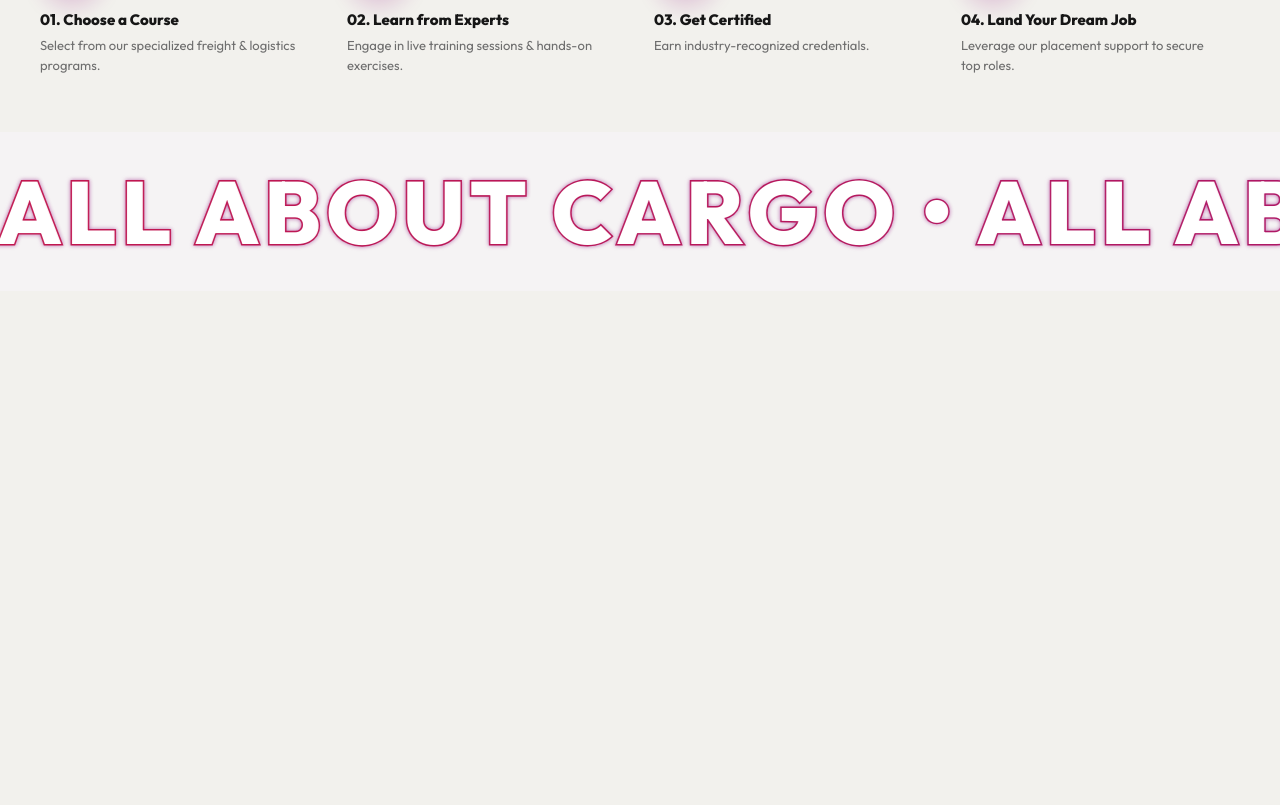
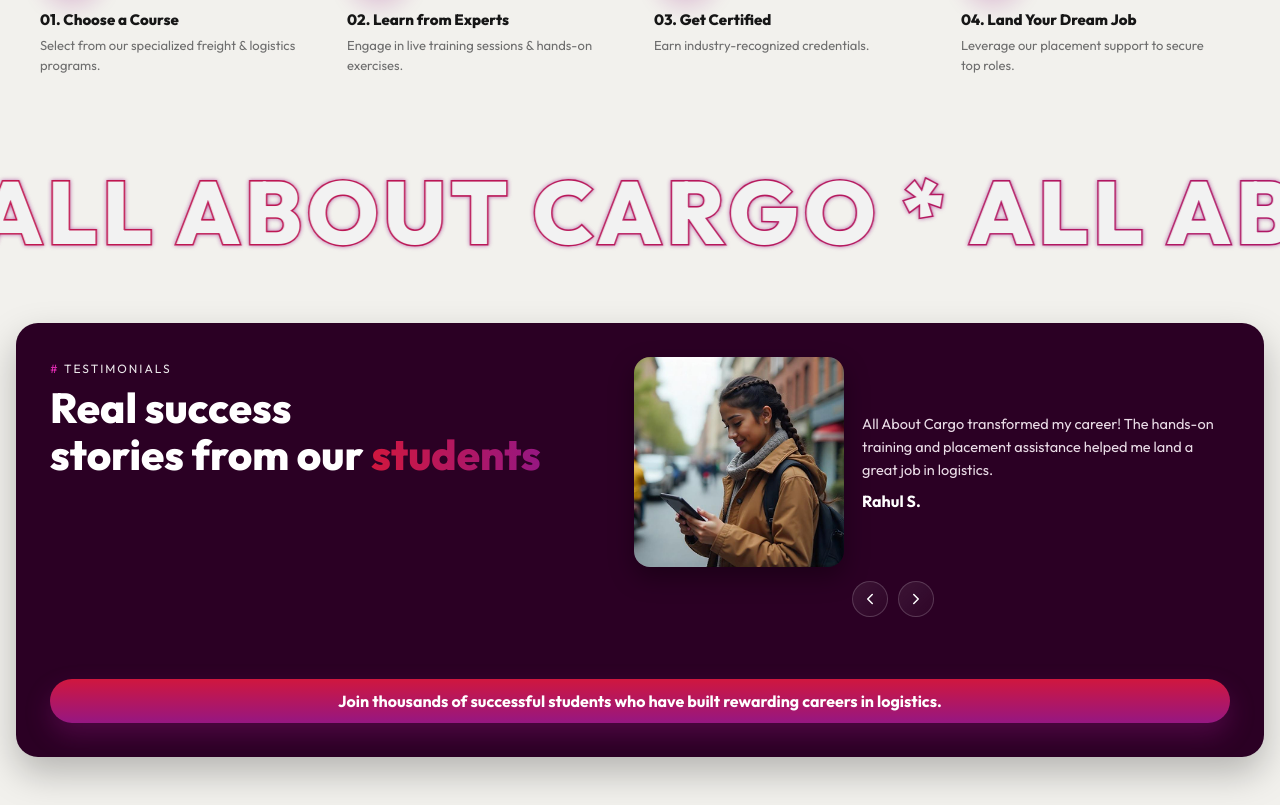
Before and after one commit to pixelvikas/AllAboutCargo, a React (Vite) app: page / in a window 1280 px wide. Shown: the part 4162-4967 px from the top of the page. Before the commit the page ends 4453 px from the top, so only its background shows below. Built offline with nearby package versions, Linux system fonts and the light colour scheme; a web font is replaced by a local one.

Commit message:
Testimonial Section Completed

```diff
--- a/src/Pages/Home/Home.jsx
+++ b/src/Pages/Home/Home.jsx
@@ -16,6 +16,7 @@
 import exp6 from "../../assets/exp6.png";
 import exp7 from "../../assets/exp7.png";
 import exp8 from "../../assets/exp8.png";
+import { FiChevronLeft, FiChevronRight } from "react-icons/fi";
 
 import { FiArrowUpRight } from "react-icons/fi";
 import {
@@ -131,8 +132,36 @@
     desc: "Leverage our placement support to secure top roles.",
   },
 ];
+
+const TESTIMONIALS = [
+  {
+    img: "../../src/assets/testimonial1.png",
+    quote:
+      "All About Cargo transformed my career! The hands-on training and placement assistance helped me land a great job in logistics.",
+    name: "Rahul S.",
+  },
+  {
+    img: "../../src/assets/testimonial1.png",
+    quote:
+      "Super practical sessions and mentorship. I could apply concepts immediately at work.",
+    name: "Neha K.",
+  },
+  {
+    img: "../../src/assets/testimonial1.png",
+    quote:
+      "Excellent curriculum and network. Highly recommend to anyone entering freight.",
+    name: "Arun P.",
+  },
+];
 /* ---------- component ---------- */
 function Home() {
+  const [idx, setIdx] = React.useState(0);
+
+  const prev = () => setIdx((p) => (p === 0 ? TESTIMONIALS.length - 1 : p - 1));
+  const next = () => setIdx((p) => (p + 1) % TESTIMONIALS.length);
+
+  const t = TESTIMONIALS[idx];
+
   return (
     <>
       {/* HERO */}
@@ -175,7 +204,6 @@
           </section>
         </div>
       </div>
-
       {/* ABOUT */}
       <section className="about">
         <div className="about-media">
@@ -224,7 +252,6 @@
           </a>
         </div>
       </section>
-
       {/* SERVICES */}
       <section className="services">
         <div className="services-inner">
@@ -255,7 +282,6 @@
           </div>
         </div>
       </section>
-
       {/* WHO WE ARE */}
       <section className="who">
         <div className="who-inner">
@@ -312,7 +338,6 @@
           </div>
         </div>
       </section>
-
       {/* EXPERTISE */}
       <section className="exp">
         <div className="exp-inner">
@@ -342,7 +367,6 @@
           </div>
         </div>
       </section>
-
       <section className="why">
         <div className="why-card">
           <img
@@ -373,7 +397,6 @@
           </div>
         </div>
       </section>
-
       <section className="hww">
         <div className="hww-inner">
           {/* Header */}
@@ -402,17 +425,60 @@
           </div>
         </div>
       </section>
-
       <section className="marquee">
         <div className="marquee-inner">
-          <span data-text="ALL ABOUT CARGO • ALL ABOUT CARGO • ALL ABOUT CARGO • ALL ABOUT CARGO • ">
-            ALL ABOUT CARGO • ALL ABOUT CARGO • ALL ABOUT CARGO • ALL ABOUT
-            CARGO •
+          <span data-text="ALL ABOUT CARGO * ALL ABOUT CARGO * ALL ABOUT CARGO * ALL ABOUT CARGO * ">
+            ALL ABOUT CARGO * ALL ABOUT CARGO * ALL ABOUT CARGO * ALL ABOUT
+            CARGO *
           </span>
-          <span data-text="ALL ABOUT CARGO • ALL ABOUT CARGO • ALL ABOUT CARGO • ALL ABOUT CARGO • ">
-            ALL ABOUT CARGO • ALL ABOUT CARGO • ALL ABOUT CARGO • ALL ABOUT
-            CARGO •
+          <span data-text="ALL ABOUT CARGO * ALL ABOUT CARGO * ALL ABOUT CARGO * ALL ABOUT CARGO * ">
+            ALL ABOUT CARGO * ALL ABOUT CARGO * ALL ABOUT CARGO * ALL ABOUT
+            CARGO *
           </span>
+        </div>
+      </section>
+      <section className="t-wrap">
+        <div className="t-card">
+          {/* left headline */}
+          <div className="t-left">
+            <span className="t-eyebrow">
+              <span className="pink">#</span> TESTIMONIALS
+            </span>
+            <h2 className="t-title">
+              Real success
+              <br />
+              stories from our <span>students</span>
+            </h2>
+          </div>
+
+          {/* right testimonial */}
+          <div className="t-right">
+            <div className="t-item">
+              <div className="t-photo">
+                <img src={t.img} alt={`${t.name} testimonial`} />
+              </div>
+
+              <div className="t-quote">
+                <p className="t-text">{t.quote}</p>
+                <p className="t-name">{t.name}</p>
+              </div>
+            </div>
+
+            <div className="t-arrows">
+              <button className="t-btn" aria-label="Previous" onClick={prev}>
+                <FiChevronLeft />
+              </button>
+              <button className="t-btn" aria-label="Next" onClick={next}>
+                <FiChevronRight />
+              </button>
+            </div>
+          </div>
+
+          {/* full-width CTA */}
+          <a href="#join" className="t-cta">
+            Join thousands of successful students who have built rewarding
+            careers in logistics.
+          </a>
         </div>
       </section>
     </>
--- a/src/Pages/Home/style.css
+++ b/src/Pages/Home/style.css
@@ -1226,7 +1226,6 @@
 
 /* ====== MARQUEE SECTION ====== */
 .marquee {
-  background: #f5f3f4; /* light neutral background */
   overflow: hidden;
   white-space: nowrap;
   width: 100%;
@@ -1251,7 +1250,7 @@
   padding-right: 3rem;
   text-transform: uppercase;
   position: relative;
-  color: #ffffff; /* inner fill stays white */
+  color: #f2f2f2; /* inner fill stays white */
 
   /* reserve border width for gradient outline */
   -webkit-text-stroke: 3px transparent;
@@ -1305,3 +1304,187 @@
     -webkit-text-stroke: 2px transparent;
   }
 }
+
+/* Section spacing */
+.t-wrap {
+  padding: 32px 16px 48px;
+}
+
+/* Main rounded container */
+.t-card {
+  width: 100%;
+  margin: 0 auto;
+  background: #2b0024; /* deep plum */
+  color: #ffffff;
+  border-radius: 22px;
+  padding: clamp(20px, 4vw, 34px);
+  position: relative;
+  box-shadow: 0 16px 36px rgba(0, 0, 0, 0.25);
+
+  display: grid;
+  grid-template-columns: 1.05fr 1.15fr;
+  gap: clamp(18px, 4vw, 40px);
+}
+
+/* Eyebrow */
+.t-eyebrow {
+  display: inline-block;
+  font-size: 12px;
+  letter-spacing: 2px;
+  opacity: 0.9;
+  color: #fff;
+  margin-bottom: 8px;
+}
+.t-eyebrow .hash {
+  background: linear-gradient(90deg, #d0173e, #961782);
+  -webkit-background-clip: text;
+  -webkit-text-fill-color: transparent;
+  background-clip: text;
+  text-fill-color: transparent;
+  margin-right: 6px;
+}
+
+/* Title (left) */
+.t-title {
+  margin: 0;
+  font-weight: 800;
+  font-size: clamp(28px, 5vw, 42px);
+  line-height: 1.12;
+  color: #ffffff;
+}
+.t-title span {
+  background: linear-gradient(90deg, #d0173e, #961782);
+  -webkit-background-clip: text;
+  -webkit-text-fill-color: transparent;
+  background-clip: text;
+  text-fill-color: transparent;
+}
+
+/* Right block */
+.t-right {
+  display: grid;
+  gap: 14px;
+  align-content: start;
+}
+
+/* Testimonial item layout */
+.t-item {
+  display: grid;
+  grid-template-columns: auto 1fr;
+  gap: 18px;
+  align-items: center;
+}
+
+/* Photo card */
+.t-photo {
+  width: clamp(140px, 22vw, 210px);
+  height: clamp(140px, 22vw, 210px);
+  border-radius: 16px;
+  overflow: hidden;
+  box-shadow: 0 10px 24px rgba(0, 0, 0, 0.35);
+}
+.t-photo img {
+  width: 100%;
+  height: 100%;
+  object-fit: cover;
+  display: block;
+}
+
+/* Quote + author */
+.t-quote {
+  min-width: 0;
+}
+.t-text {
+  margin: 0 0 10px 0;
+  font-size: clamp(13.5px, 1.6vw, 14.5px);
+  line-height: 1.6;
+  color: #f4e8f1;
+  opacity: 0.95;
+}
+.t-name {
+  margin: 0;
+  font-weight: 700;
+  color: #ffffff;
+}
+
+/* Arrows */
+.t-arrows {
+  display: flex;
+  gap: 10px;
+  margin-left: calc(clamp(140px, 22vw, 210px) + 8px);
+}
+.t-btn {
+  width: 36px;
+  height: 36px;
+  border-radius: 999px;
+  display: grid;
+  place-items: center;
+  border: 1px solid rgba(255, 255, 255, 0.18);
+  background: linear-gradient(
+    135deg,
+    rgba(255, 255, 255, 0.08),
+    rgba(255, 255, 255, 0.02)
+  );
+  cursor: pointer;
+  color: #ffffff;
+  transition: transform 0.15s ease, box-shadow 0.2s ease, background 0.2s ease;
+}
+.t-btn:hover {
+  transform: translateY(-1px);
+  background: linear-gradient(
+    135deg,
+    rgba(255, 255, 255, 0.14),
+    rgba(255, 255, 255, 0.06)
+  );
+  box-shadow: 0 8px 18px rgba(0, 0, 0, 0.35);
+}
+.t-btn svg {
+  font-size: 18px;
+}
+
+/* CTA pill (full width inside card) */
+.t-cta {
+  grid-column: 1 / -1;
+  margin-top: clamp(12px, 2.6vw, 22px);
+  display: block;
+  text-align: center;
+  text-decoration: none;
+  color: #ffffff;
+  font-weight: 700;
+  padding: 12px 18px;
+  border-radius: 999px;
+  background: linear-gradient(to bottom, #d0173e, #961782); /* brand gradient */
+  box-shadow: 0 12px 26px rgba(150, 23, 130, 0.32);
+  transition: transform 0.15s ease, box-shadow 0.2s ease;
+}
+.t-cta:hover {
+  transform: translateY(-2px);
+  box-shadow: 0 16px 30px rgba(208, 23, 62, 0.34);
+}
+
+/* Responsiveness */
+@media (max-width: 900px) {
+  .t-card {
+    grid-template-columns: 1fr;
+    gap: 20px;
+    border-radius: 18px;
+  }
+  .t-arrows {
+    margin-left: 0;
+  }
+}
+
+@media (max-width: 560px) {
+  .t-item {
+    grid-template-columns: 1fr;
+    gap: 12px;
+  }
+  .t-photo {
+    width: 100%;
+    height: auto;
+    aspect-ratio: 1 / 1;
+  }
+  .t-quote {
+    text-align: left;
+  }
+}
```
Also changed, not shown: src/assets/testimonial1.png (added).
